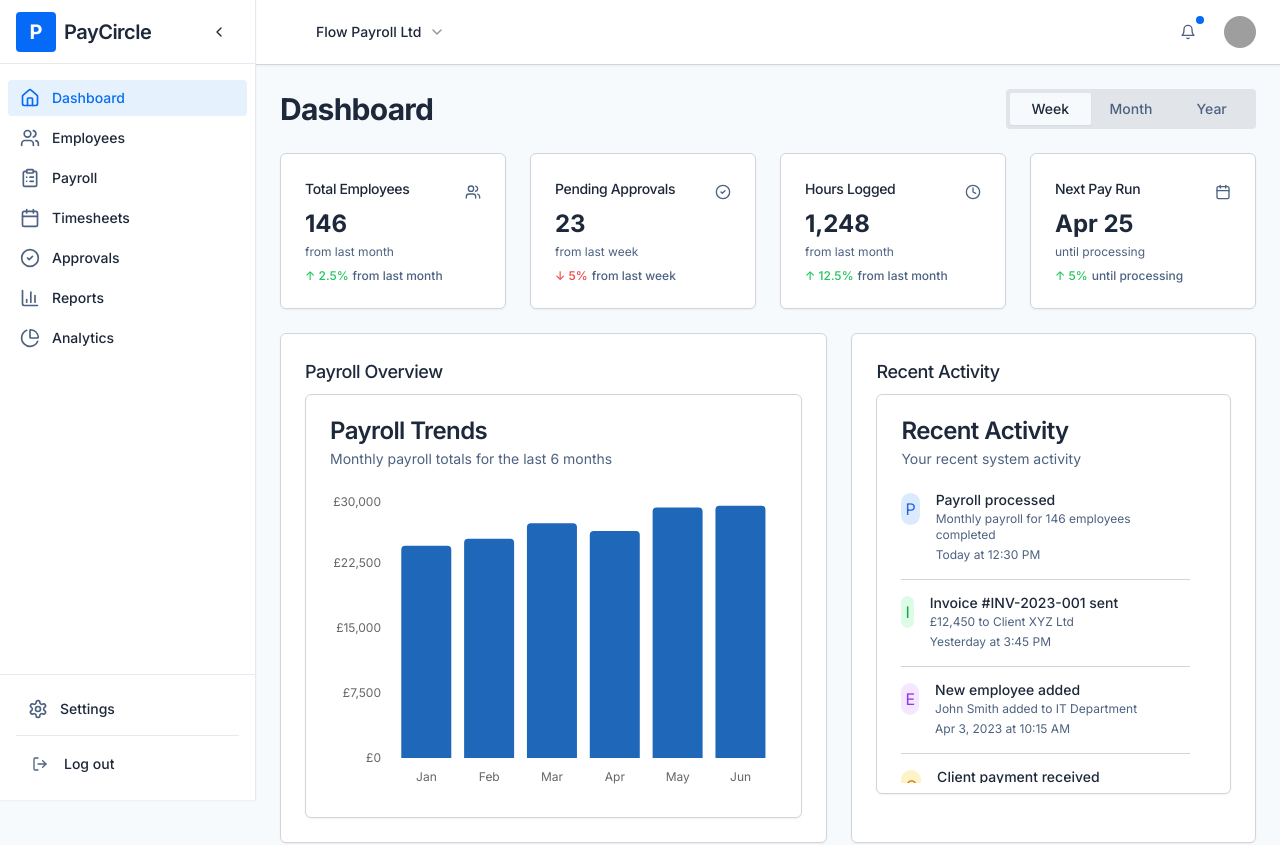
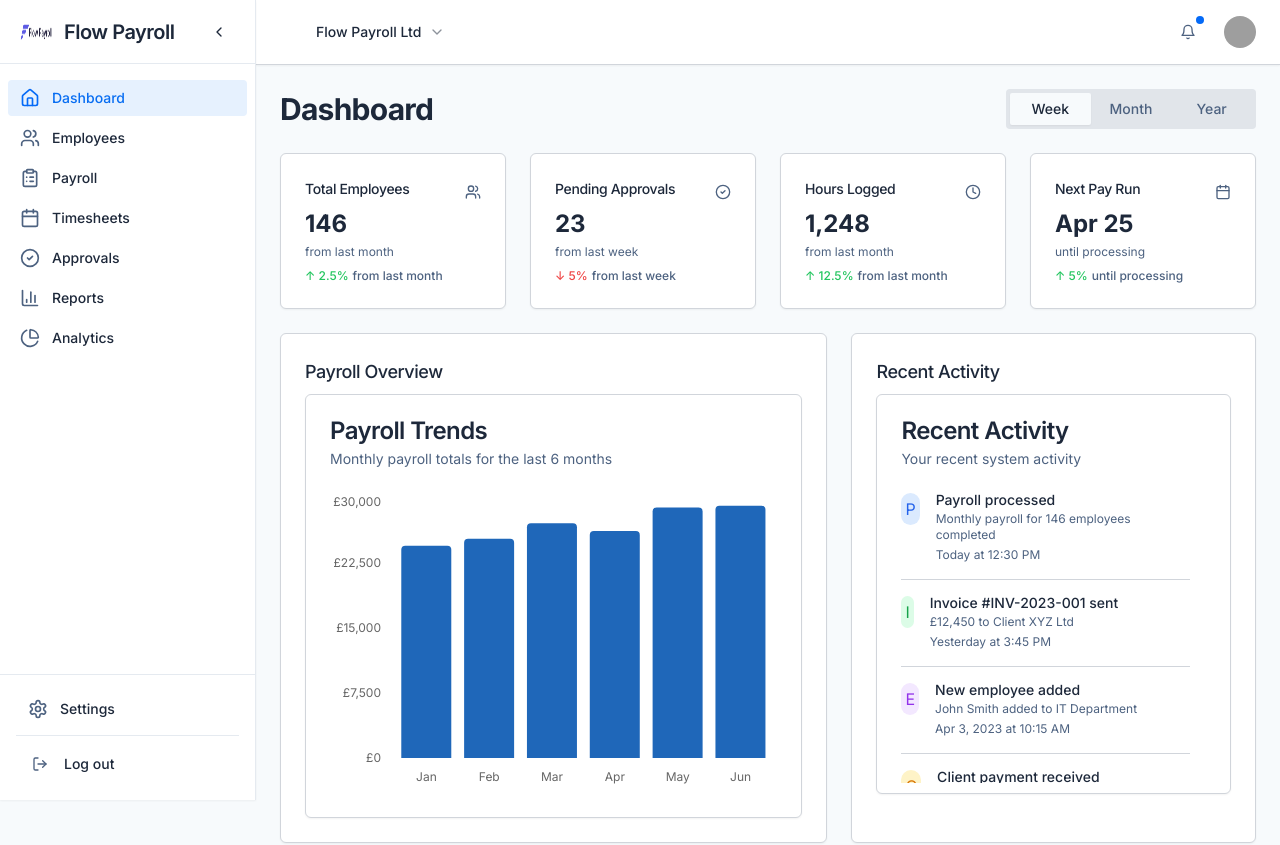
Before and after one commit to alexcsaky/flow-uk-payroll-suite-61, a React (Vite) app: page / in a window 1280 px wide. Shown: the top 845 px of the page. Built offline with nearby package versions, Linux system fonts and the light colour scheme; grey boxes are pictures that could not be loaded.

Commit message:
Replace logo and text in header
Replaces the "P" logo and "PayCircle" text in the header with the new logo.

```diff
--- a/src/components/layout/SideNavigation.tsx
+++ b/src/components/layout/SideNavigation.tsx
@@ -1,4 +1,3 @@
-
 import React from "react";
 import { Link, useLocation } from "react-router-dom";
 import { cn } from "@/lib/utils";
@@ -58,7 +57,6 @@ export function SideNavigation({ isOpen, setIsOpen }: SideNavigationProps) {
     { name: "Analytics", href: "/analytics", icon: PieChart },
   ];
 
-  // Filter out billing-related items if billing is not enabled
   const filteredNavigation = navigation.filter(
     (item) => !item.requiresBilling || billingEnabled
   );
@@ -72,12 +70,17 @@ export function SideNavigation({ isOpen, setIsOpen }: SideNavigationProps) {
     >
       <div className="flex items-center h-16 px-4 border-b border-sidebar-border shrink-0">
         <Link to="/" className="flex items-center gap-2">
-          <div className="bg-paycircle rounded-md w-10 h-10 flex items-center justify-center text-white font-bold text-xl">
-            P
-          </div>
+          <img
+            src="/lovable-uploads/4c6655f2-ef3e-4920-8b84-456eddec7e90.png"
+            alt="Flow Payroll Logo"
+            className={cn(
+              "h-10 w-10",
+              !isOpen && "mx-auto"
+            )}
+          />
           {isOpen && (
             <span className="text-xl font-semibold tracking-tight animate-fade-in">
-              PayCircle
+              Flow Payroll
             </span>
           )}
         </Link>
```
Also changed, not shown: public/lovable-uploads/4c6655f2-ef3e-4920-8b84-456eddec7e90.png (added).
